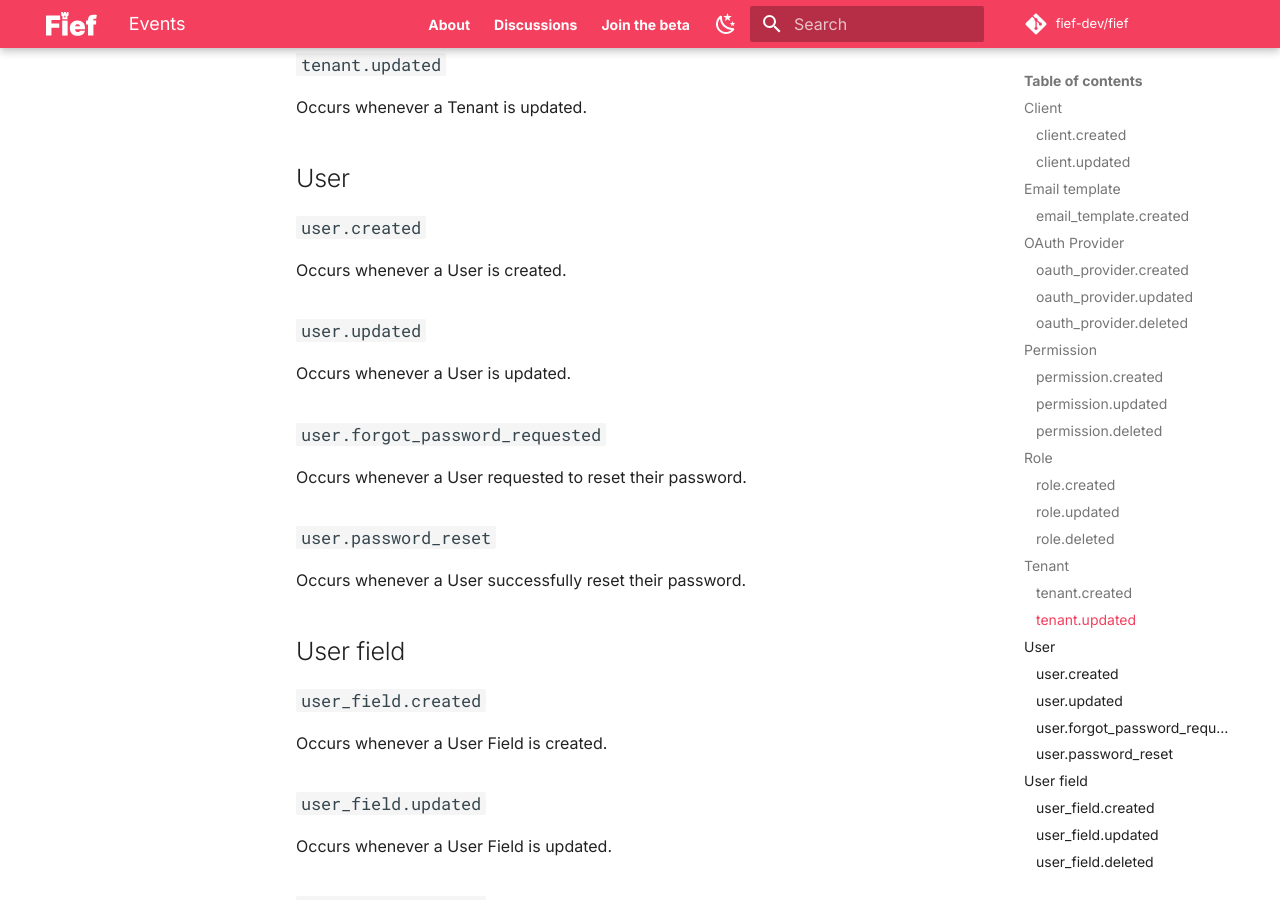
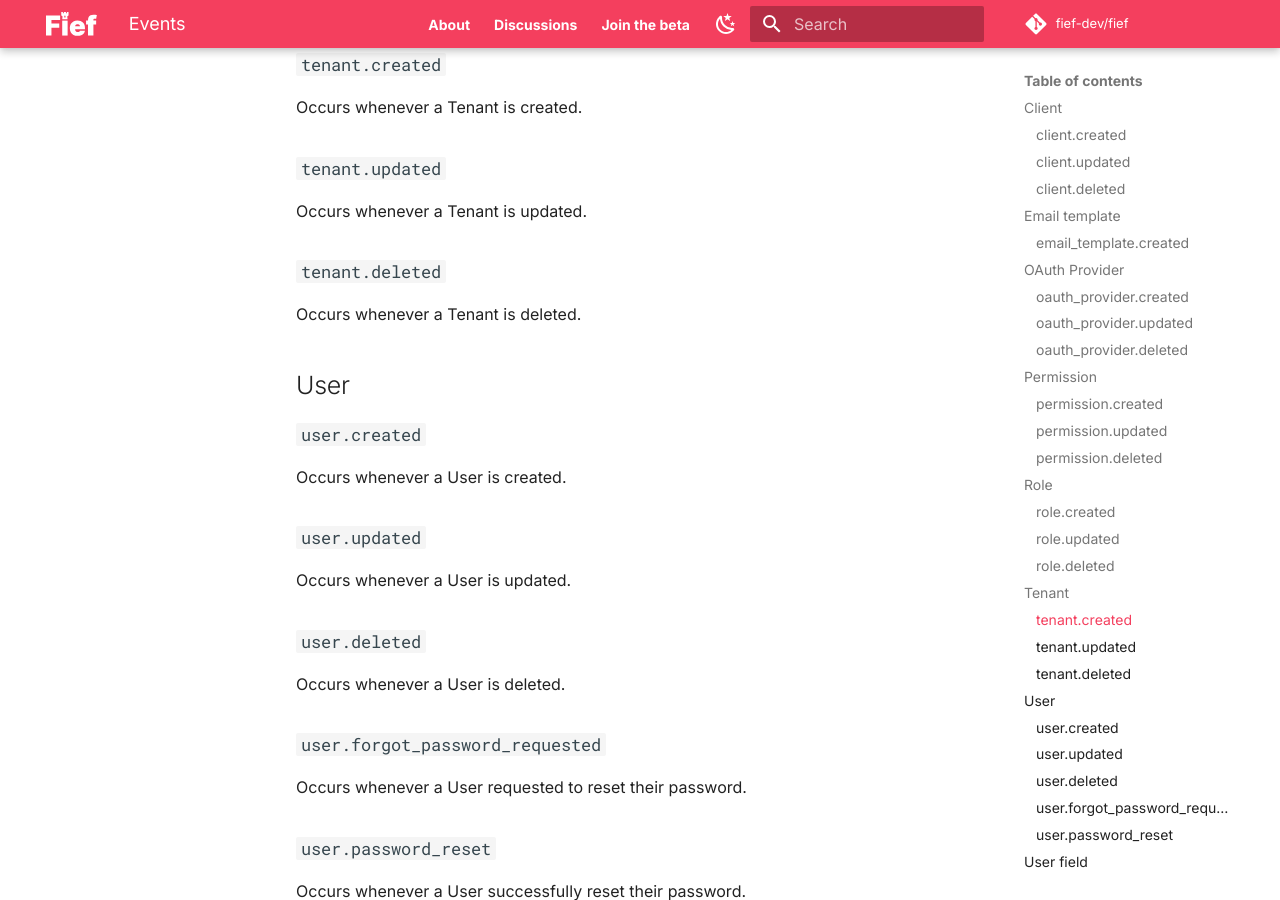
Before and after one commit to fief-dev/docs, an MkDocs documentation site: the page built from docs/api/webhooks/events.md, in a window 1280 px wide and 900 px high, scrolled down 1937 px. Built offline with MkDocs 1.6.1 and Material for MkDocs 9.7.7, drawn with Linux system fonts in a browser that asks for light colours; comment, search, counter and statistics services are not loaded; some of the changed text lies outside the part shown.

Commit message:
Add missing webhook events

```diff
--- a/docs/api/webhooks/events.md
+++ b/docs/api/webhooks/events.md
@@ -11,6 +11,10 @@ Occurs whenever a Client is created.
 ### `client.updated`
 
 Occurs whenever a Client is updated.
+
+### `client.deleted`
+
+Occurs whenever a Client is deleted.
 
 ## Email template
 
@@ -70,6 +74,10 @@ Occurs whenever a Tenant is created.
 
 Occurs whenever a Tenant is updated.
 
+### `tenant.deleted`
+
+Occurs whenever a Tenant is deleted.
+
 ## User
 
 ### `user.created`
@@ -79,6 +87,10 @@ Occurs whenever a User is created.
 ### `user.updated`
 
 Occurs whenever a User is updated.
+
+### `user.deleted`
+
+Occurs whenever a User is deleted.
 
 ### `user.forgot_password_requested`
 
```
